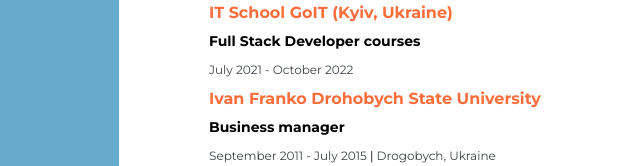
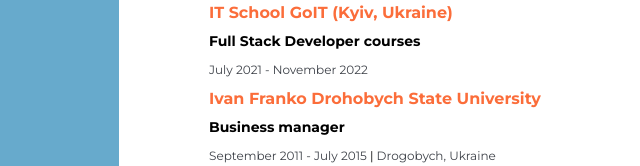
Before and after one commit to BunoOleg/my-brand-new-resume, a plain HTML site: page index.html in a window 1280 px wide. Shown: the part 1153-1319 px from the top of the page, 321-961 px from the left. Drawn offline with Linux system fonts and the light colour scheme.

Commit message:
Update index.html

```diff
--- a/index.html
+++ b/index.html
@@ -138,7 +138,7 @@
                             <h4 class="my-place-of-study-speciality">
                                 Full Stack Developer courses
                             </h4>
-                            <p class="my-place-of-study-period">July 2021 - October 2022</p>
+                            <p class="my-place-of-study-period">July 2021 - November 2022</p>
                         </div>
                     </div>
 
```
